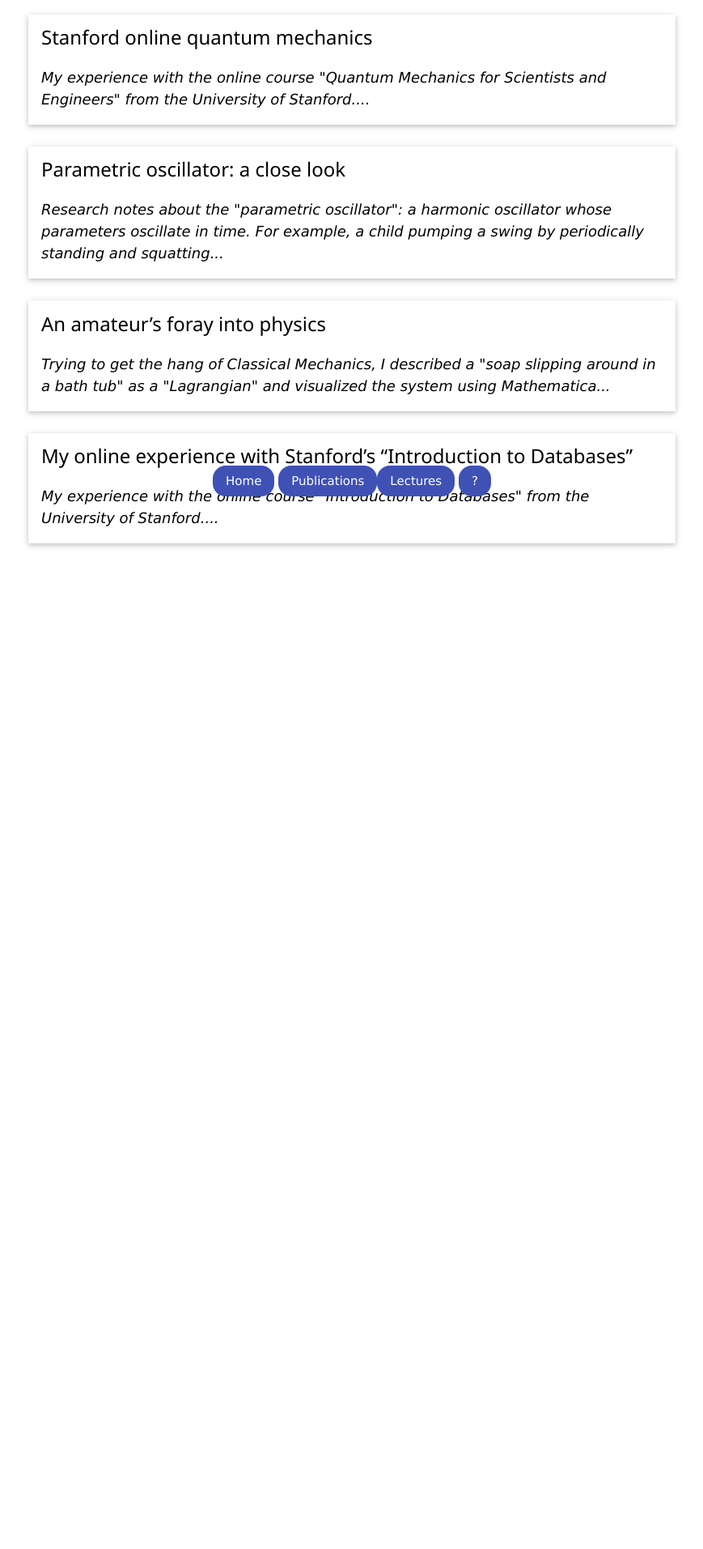
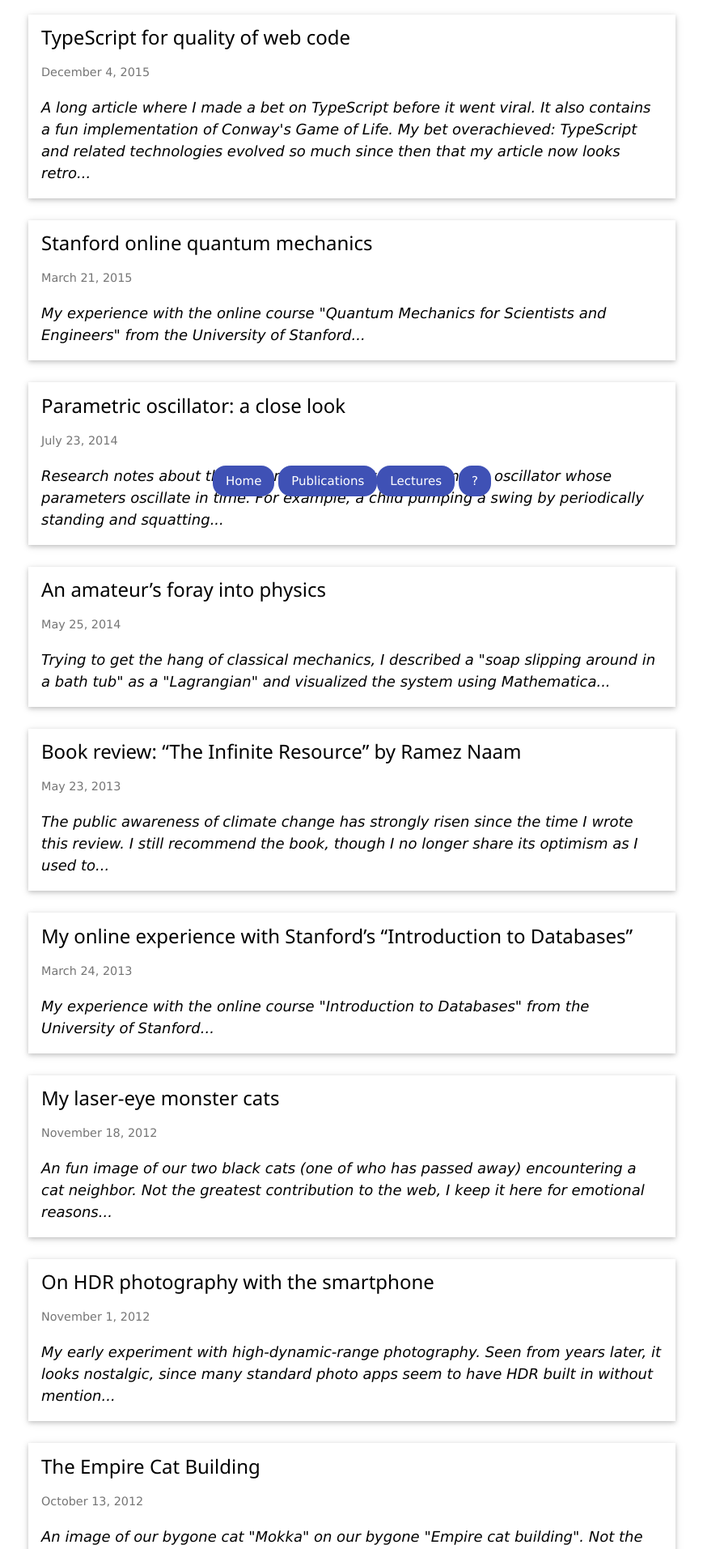
Before and after one commit to cfuehrmann/carsten-fuehrmanns-blog, a Next.js app: page / in a window 1280 px wide. Shown: the part 187-2100 px from the top of the page at 81% size, without its empty margins (205-1074 px from the left). Before the commit the page ends 975 px from the top, so only its background shows below. Built offline with nearby package versions, Linux system fonts and the light colour scheme.

Commit message:
Sorted articles into scuttled, linked, and unlinked

```diff
--- a/components/blog-post.tsx
+++ b/components/blog-post.tsx
@@ -10,7 +10,7 @@ export default function BlogPost(props: {
     <>
       <h1>{title}</h1>
       <p>
-        <small>
+        <small className="w3-text-grey">
           <Date dateString={date} />
         </small>
       </p>
--- a/components/comments.tsx
+++ b/components/comments.tsx
@@ -10,14 +10,12 @@ export default function Comment(props: {
   return (
     <div className="w3-card">
       <div className="w3-container">
-        <br />
+        {/* <br /> */}
+        <p>{author}</p>
         <p>
-          {author}
-          <p>
-            <small>
-              <Date dateString={date} />
-            </small>
-          </p>
+          <small className="w3-text-grey">
+            <Date dateString={date} />
+          </small>
         </p>
         {children}
       </div>
--- a/pages/foray-physics.tsx
+++ b/pages/foray-physics.tsx
@@ -29,7 +29,7 @@ export const getStaticProps: GetStaticProps = async (context) => {
       </p>
       <p>
         Like any university course in physics, I started with the sub-field of{" "}
-        <em>Classical Mechanics</em>, which is concerned with the “set of
+        <em>classical mechanics</em>, which is concerned with the “set of
         physical laws describing the motion of bodies under the action of a
         system of forces” (Wikipedia).
       </p>
@@ -237,10 +237,10 @@ export const getStaticProps: GetStaticProps = async (context) => {
             reconsider the whole strategy for convincing people about the real
             of global warming: recent research into people’s (in)ability to c
             their beliefs, by Brendan Nyhan, a professor of political science at
-            Dartmouth.Here is an article about it:
+            Dartmouth. Here is an article about it:
           </p>
-          <LinkedReference target="http://www.newyorker.com/online/blogs/mariakonnikova/2014/05/why-do-people-persist-in-believing-things-that-just-arent-true.html">
-            http://www.newyorker.com/online/blogs/mariakonnikova/2014/05/why-do-people-persist-in-believing-things-that-just-arent-true.html
+          <LinkedReference target="https://www.newyorker.com/science/maria-konnikova/i-dont-want-to-be-right">
+            https://www.newyorker.com/science/maria-konnikova/i-dont-want-to-be-right
           </LinkedReference>
           <p>
             Basically, the finding is that people change their beliefs accordin
--- a/pages/hdr_with_smartphone.tsx
+++ b/pages/hdr_with_smartphone.tsx
@@ -138,29 +138,36 @@ export const getStaticProps: GetStaticProps = async (context) => {
           </LinkedReference>
         </Comment>
         <Comment author="Carsten Führmann" date="2014-06-17">
+          <p>
             Hi, I belatedly checked out you blog. Nice! (1) “Lambdanaut” is a
             pretty cool URL, (2) some really nice pictures, not least the
-          startrails, (3) the flash bouncer is cool. In the past, I could never
-          “save” an overexposed sky , you probably have a better camera or
-          better method. To be honest, I’m not ambitious as a photographer. I
-          guess what fascinates me most is how software can compensate for
+            startrails, (3) the flash bouncer is cool. In the past, I could
+            never “save” an overexposed sky , you probably have a better camera
+            or better method. To be honest, I’m not ambitious as a photographer.
+            I guess what fascinates me most is how software can compensate for
             lacking hardware.
+          </p>
         </Comment>
       </Comment>
       <Comment author="mkl" date="2014-07-28">
+        <p>
           Sorry but I have to bring this up again 😉 As I want to show some
           images, I’ve made a blogpost. Here: [That link is now broken.]
+        </p>
+        <Comment author="Carsten Führmann" date="2014-07-29">
+          <p>
+            Hi, thanks for the thoughts! I guess one should distinguish two
+            things: on the one hand, the poor implementation of HDR on my
+            ex-smartphone. (My new Nexus 5 does it better.) And on the other
+            hand, the fact that multiple exposure *can* capture more
+            information, when done well. An extreme example is astronomical
+            photography, where e.g. a galaxy is captured at several wavelengths,
+            and the superimposed false-color images are presented. I guess it
+            should be possible to build an every-day camera whose dynamic range
+            is closer to that of humans. I guess such cameras already exist. But
+            I haven’t checked.
+          </p>
         </Comment>
-      <Comment author="Carsten Führmann" date="2014-07-29">
-        Hi, thanks for the thoughts! I guess one should distinguish two things:
-        on the one hand, the poor implementation of HDR on my ex-smartphone. (My
-        new Nexus 5 does it better.) And on the other hand, the fact that
-        multiple exposure *can* capture more information, when done well. An
-        extreme example is astronomical photography, where e.g. a galaxy is
-        captured at several wavelengths, and the superimposed false-color images
-        are presented. I guess it should be possible to build an every-day
-        camera whose dynamic range is closer to that of humans. I guess such
-        cameras already exist. But I haven’t checked.
       </Comment>
     </BlogPost>
   );
--- a/pages/index.tsx
+++ b/pages/index.tsx
@@ -1,10 +1,17 @@
 import reactDomServer from "react-dom/server";
 import { GetStaticProps } from "next";
 
+import Date from "../components/date";
+import { meta as typeScriptQuality } from "./typescript-quality";
+import { meta as stanfordQuantum } from "./stanford-online-quantum-mechanics";
 import { meta as parametricOscillator } from "./parametric-oscillator";
 import { meta as forayPhysics } from "./foray-physics";
+import { meta as infiniteResource } from "./review-infinite-resource";
 import { meta as dbClassSummary } from "./dbclass-summary";
-import { meta as stanfordQuantum } from "./stanford-online-quantum-mechanics";
+import { meta as laserEyeMonsterCats } from "./my-laser-eye-monster-cats";
+import { meta as hdrWithSmartphone } from "./hdr_with_smartphone";
+import { meta as empireCatBuilding } from "./the-empire-cat-building";
+import { meta as whyDoIStartMyOwnBlog } from "./why-do-i-start-my-own-blog";
 import StaticHtml from "../components/static-html";
 
 export default StaticHtml;
@@ -17,9 +24,16 @@ export const getStaticProps: GetStaticProps = async (context) => {
 
       <h2>Posts</h2>
 
+      <Abstract {...typeScriptQuality} target="typescript-quality">
+        A long article where I made a bet on TypeScript before it went viral. It
+        also contains a fun implementation of Conway's Game of Life. My bet
+        overachieved: TypeScript and related technologies evolved so much since
+        then that my article now looks retro
+      </Abstract>
+
       <Abstract {...stanfordQuantum} target="stanford-online-quantum-mechanics">
         My experience with the online course "Quantum Mechanics for Scientists
-        and Engineers" from the University of Stanford.
+        and Engineers" from the University of Stanford
       </Abstract>
 
       <Abstract {...parametricOscillator} target="parametric-oscillator">
@@ -29,14 +43,42 @@ export const getStaticProps: GetStaticProps = async (context) => {
       </Abstract>
 
       <Abstract {...forayPhysics} target="foray-physics">
-        Trying to get the hang of Classical Mechanics, I described a "soap
+        Trying to get the hang of classical mechanics, I described a "soap
         slipping around in a bath tub" as a "Lagrangian" and visualized the
         system using Mathematica
       </Abstract>
 
+      <Abstract {...infiniteResource} target="review-infinite-resource">
+        The public awareness of climate change has strongly risen since the time
+        I wrote this review. I still recommend the book, though I no longer
+        share its optimism as I used to
+      </Abstract>
+
       <Abstract {...dbClassSummary} target="dbclass-summary">
         My experience with the online course "Introduction to Databases" from
-        the University of Stanford.
+        the University of Stanford
+      </Abstract>
+
+      <Abstract {...laserEyeMonsterCats} target="my-laser-eye-monster-cats">
+        An fun image of our two black cats (one of who has passed away)
+        encountering a cat neighbor. Not the greatest contribution to the web, I
+        keep it here for emotional reasons
+      </Abstract>
+
+      <Abstract {...hdrWithSmartphone} target="hdr_with_smartphone">
+        My early experiment with high-dynamic-range photography. Seen from years
+        later, it looks nostalgic, since many standard photo apps seem to have
+        HDR built in without mention
+      </Abstract>
+
+      <Abstract {...empireCatBuilding} target="the-empire-cat-building">
+        An image of our bygone cat "Mokka" on our bygone "Empire cat building".
+        Not the greatest contribution to the web, but I keep it here for
+        emotional reasons
+      </Abstract>
+
+      <Abstract {...whyDoIStartMyOwnBlog} target="why-do-i-start-my-own-blog">
+        My 2012 arguments for starting my own blog, still mostly valid
       </Abstract>
     </>
   );
@@ -59,6 +101,9 @@ function Abstract(props: {
       <div className="w3-card w3-text-black">
         <div className="w3-container">
           <h3>{title}</h3>
+          <small className="w3-text-grey">
+            <Date dateString={date} />
+          </small>
           <p>
             <em>{children}...</em>
           </p>
--- a/pages/parametric-oscillator.tsx
+++ b/pages/parametric-oscillator.tsx
@@ -15,6 +15,7 @@ import {
 } from "../components/math";
 import { Image, Video } from "../components/media";
 import { Reference, LinkedReference } from "../components/links";
+import BlockQuote from "../components/block-quote";
 import StaticHtml from "../components/static-html";
 
 export default StaticHtml;
@@ -32,14 +33,14 @@ export const getStaticProps: GetStaticProps = async (context) => {
         <em>parametric oscillator</em>. Here is an introduction from Wikipedia
         (see references section):
       </p>
-      <blockquote>
+      <BlockQuote>
         A parametric oscillator is a harmonic oscillator whose parameters
         oscillate in time. For example, a well known parametric oscillator is a
         child pumping a swing by periodically standing and squatting to increase
         the size of the swing's oscillations. The varying of the parameters
         drives the system. Examples of parameters that may be varied are its
         resonance frequency <K>\omega</K> and damping <K>\beta</K>.
-      </blockquote>
+      </BlockQuote>
       <p>
         As that Wikipedia article shows, a certain coordinate change can
         eliminate damping. So we focus on the case where there is only a
```
Also changed, not shown: scuttled/review_red_country.tsx (renamed from pages/review_red_country.tsx), scuttled/review_tigana.tsx (renamed from pages/review_tigana.tsx), scuttled/static-typing-testable-architectures.tsx (renamed from pages/static-typing-testable-architectures.tsx). Lines whose indentation alone changed are shown as unchanged.
